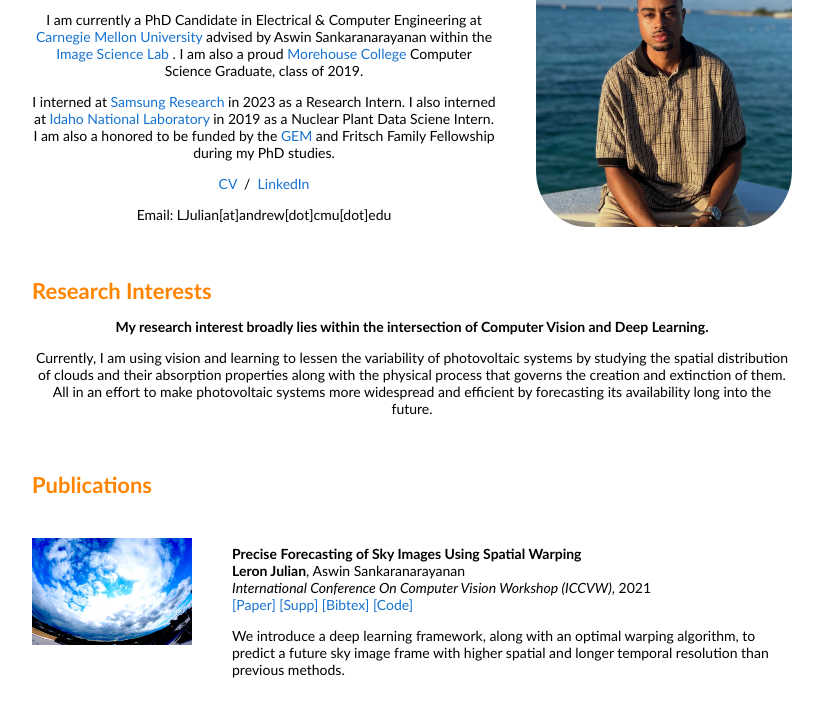
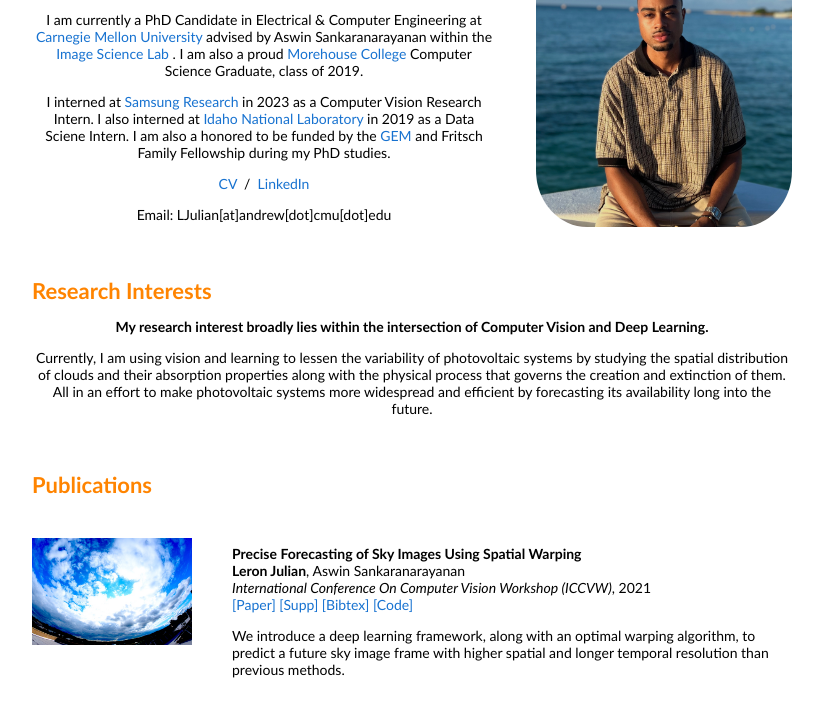
Before and after one commit to leronjulian/leronjulian.github.io, a plain HTML site: page index.html in a window 1280 px wide. Shown: the part 90-800 px from the top of the page, without its empty margins (228-1051 px from the left). Drawn offline with Linux system fonts and the light colour scheme.

Commit message:
Update index.html

```diff
--- a/index.html
+++ b/index.html
@@ -27,8 +27,8 @@
                     advised by Aswin Sankaranarayanan within the <a href="http://imagesci.ece.cmu.edu/" target="_blank"> Image Science Lab  </a>.
                     I am also a proud <a href="https://morehouse.edu/" target="_blank"> Morehouse College </a> Computer Science Graduate, class of 2019. </p>
 
-                    <p style="text-align:center">I interned at <a href="https://sra.samsung.com/" target="_blank">Samsung Research </a> in 2023 as a Research Intern. I also interned at <a href="https://inl.gov/" target="_blank"> Idaho National
-                    Laboratory </a> in 2019 as a Nuclear Plant Data Sciene Intern. I am also a honored to be funded by the <a href="https://www.gemfellowship.org/gem-fellowship-program/" target="bl
+                    <p style="text-align:center">I interned at <a href="https://sra.samsung.com/" target="_blank">Samsung Research </a> in 2023 as a Computer Vision Research Intern. I also interned at <a href="https://inl.gov/" target="_blank"> Idaho National
+                    Laboratory </a> in 2019 as a Data Sciene Intern. I am also a honored to be funded by the <a href="https://www.gemfellowship.org/gem-fellowship-program/" target="bl
                     ">GEM</a> and Fritsch Family Fellowship during my PhD studies. </p>
 
 
```
